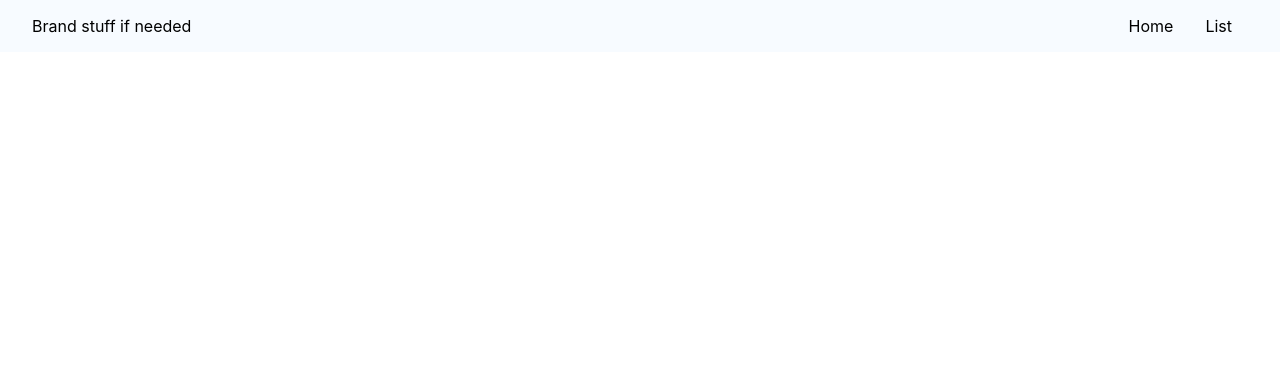
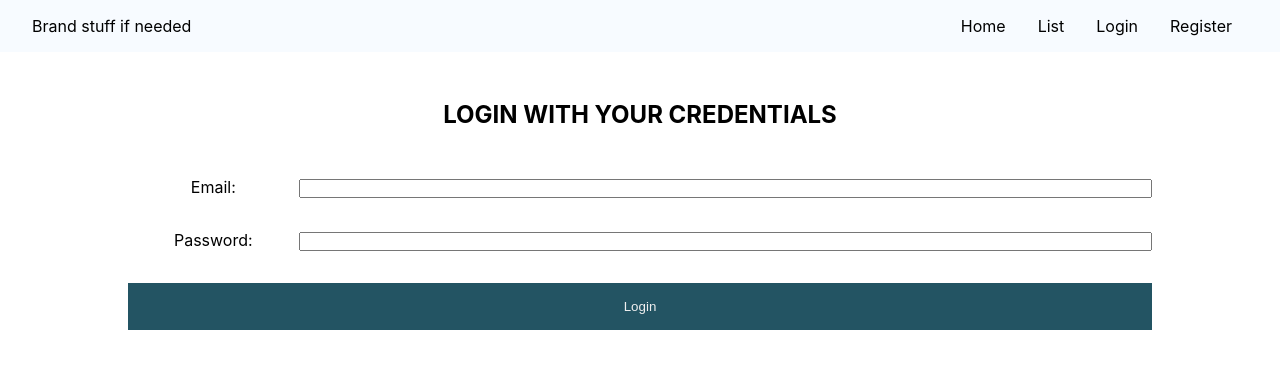
Before and after one commit to chingu-voyages/v8-bears-team-04, a React (Create React App) app in the folder client/: page /signin in a window 1280 px wide. Shown: the top 368 px of the page. Built offline with nearby package versions, Linux system fonts and the light colour scheme.

Commit message:
add signin form

```diff
--- a/client/src/App/App.js
+++ b/client/src/App/App.js
@@ -6,6 +6,7 @@ import './App.scss';
 import Navbar from './components/navbar/Navbar';
 import Home from './pages/Home';
 import PageII from './pages/PageII';
+import Signin from './pages/Signin';
 import Signup from './pages/Signup';
 
 function App() {
@@ -14,10 +15,13 @@ function App() {
         <Navbar >
           <NavLink id="first" to="/">Home</NavLink>
           <NavLink id="second" to="/list">List</NavLink>
+          <NavLink id="third" to="/signin">Login</NavLink>
+          <NavLink id="fourth" to="/signup">Register</NavLink>
         </Navbar>
         <Switch>
           <Route exact path='/' component={Home}/>
           <Route path='/list' component={PageII}/>
+          <Route path='/signin' component={Signin}/>
           <Route path='/signup' component={Signup}/>
         </Switch>
       </div>
--- /dev/null
+++ b/client/src/App/components/forms/SigninForm.js
@@ -0,0 +1,75 @@
+import React, { useState } from 'react';
+import { Redirect, withRouter } from 'react-router-dom';
+
+import Notification from '../notification/Notification';
+
+import './forms.scss';
+
+function SigninForm(props) {
+    const [email, setEmail] = useState("");
+    const [password, setPassword] = useState("");
+    const [loggedIn, setLoggedIn] = useState(false);
+
+    const {state = {}} = props.location;
+    const {type, message} = state;
+
+    function submitForm(e) {
+        e.preventDefault();
+
+        const fetchOpt = {
+            method: 'POST',
+            headers: {"content-type":"application/json"},
+            body: JSON.stringify({email, password})
+        };
+
+        return fetch('/auth/login', fetchOpt)
+                .then(response => response.json())
+                .then(message =>  {
+                    setEmail("");
+                    setPassword("");
+                    if(message.error || message.message.startsWith("Invalid")) {
+                       return console.log('Something failed:\n', message);
+                    };
+                    return setLoggedIn(true);
+                })
+                .catch(error => console.error(error));
+    }
+
+    return (
+        <form className="form-container" onSubmit={submitForm}>
+            {/* redirect to home until login page is set in*/}
+            {loggedIn && <Redirect to={{pathname:"/", state: {type: 'success', message: 'You successfully logged in!'}}}/>}
+            {type && <Notification type={type} message={message} />}
+            <div className="form-field" >
+                <label htmlFor="email">Email: </label>
+                <input
+                    type="text"
+                    id="email"
+                    size="1"
+                    value={email}
+                    onChange={e => setEmail(e.target.value)}
+                />
+            </div>
+            <div className="form-field" >
+                <label htmlFor="password"> Password: </label>
+                <input
+                    type="password"
+                    id="password"
+                    size="1"
+                    value={password}
+                    onChange={e => setPassword(e.target.value)}
+                />
+            </div>
+            <div className="form-field" >
+                <input
+                    type="submit"
+                    id="submit-btn"
+                    value="Login"
+                    className="info-button"
+                />
+            </div>
+        </form>
+    );
+};
+
+export default withRouter(SigninForm);
--- /dev/null
+++ b/client/src/App/pages/Signin.js
@@ -0,0 +1,13 @@
+import React from 'react';
+import SigninForm from '../components/forms/SigninForm';
+
+function SigninPage(props) {
+    return (
+        <div>
+            <h2 className="title" >LOGIN WITH YOUR CREDENTIALS</h2>
+            <SigninForm />
+        </div>
+    );
+};
+
+export default SigninPage;
```
